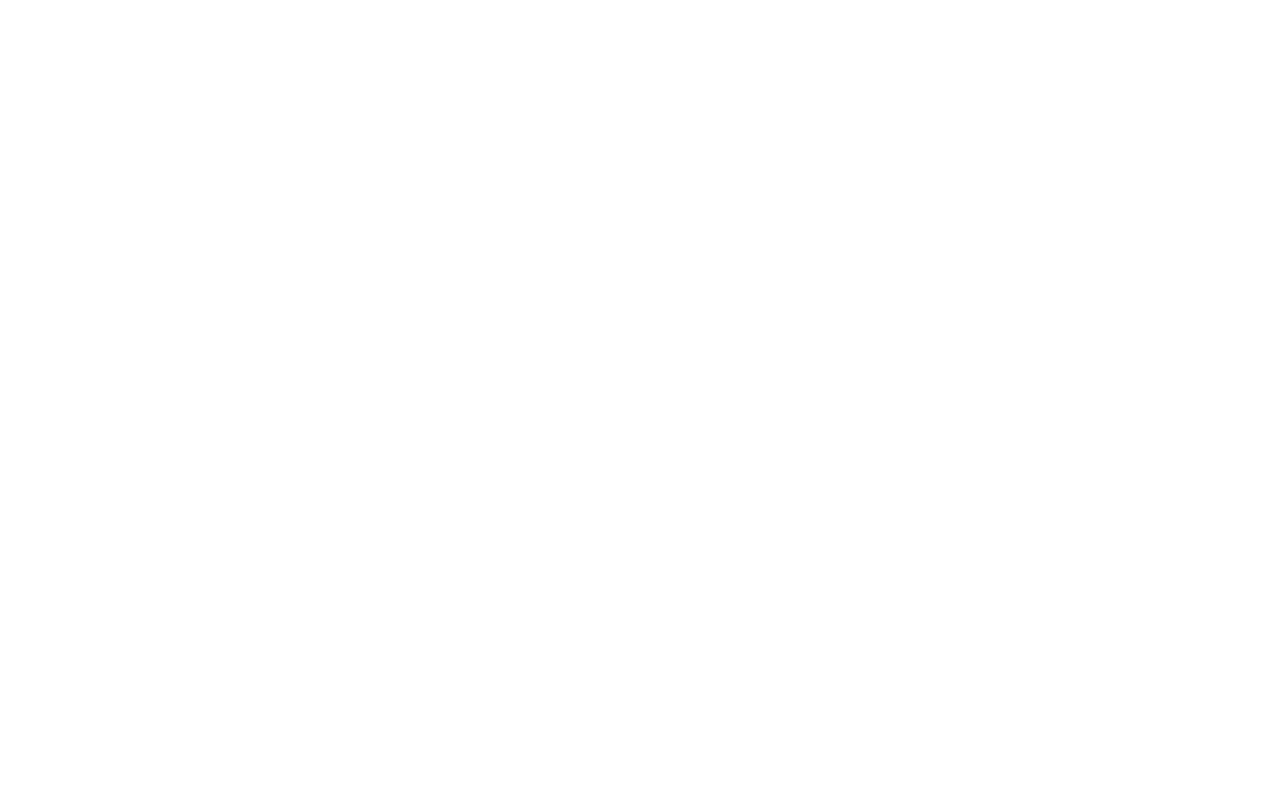
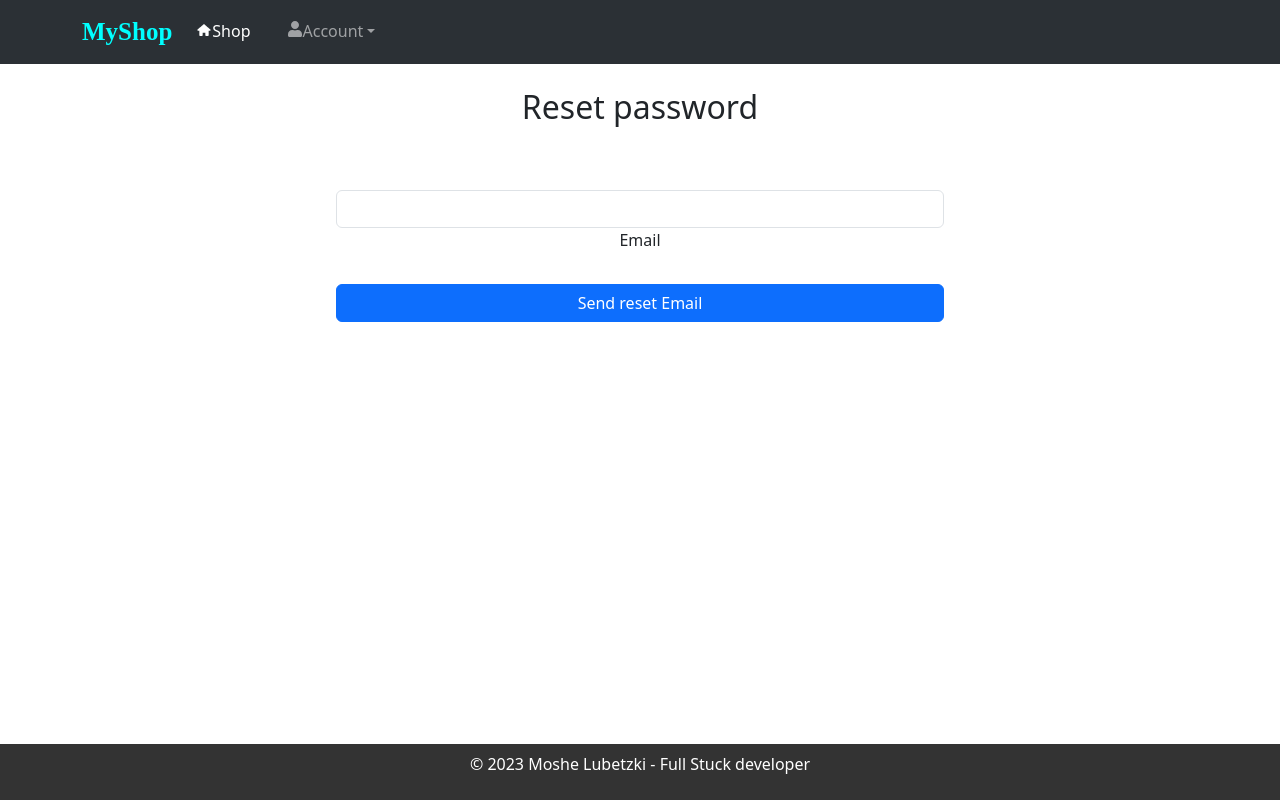
Before and after one commit to MosheL2680/react_supermarket, a React (Create React App) app: page /resetpass in a window 1280 px wide. Before the commit this address had no page. Built offline with nearby package versions, Linux system fonts and the light colour scheme.

Commit message:
send reset mail

```diff
--- a/src/App.js
+++ b/src/App.js
@@ -6,16 +6,28 @@ import '../node_modules/bootstrap/dist/css/bootstrap.min.css'
 import { ToastContainer } from 'react-toastify';
 import 'react-toastify/dist/ReactToastify.css'
 import Footer from './components/Footer';
+import React, { useEffect, useState } from 'react';
 
 function App() {
+  const [user, setuser] = useState('user')
+  const token = sessionStorage.getItem('token')
+  const tokenData = { "Content-Type": "application/json", "Authorization": "Bearer " + token, }
+  useEffect(() => {
+    token && 'user' && setuser(JSON.parse(atob(token.split('.')[1])).username)
+  }, [])
+
   return (
-    <div className='App'>
-      <NavBar/>
-      <Outlet />
-      <ToastContainer />
-      <Footer/>
-    </div>
+    <Context.Provider value={{ uservalue: [user, setuser], tokenvalue: [tokenData] }}>
+      <div className='App'>
+        <NavBar />
+        <Outlet />
+        <ToastContainer />
+        <Footer />
+      </div>
+    </Context.Provider>
   );
 }
 
 export default App;
+
+export const Context = React.createContext()
--- a/src/Footer.css
+++ b/src/Footer.css
@@ -5,6 +5,6 @@
     width: 100%;
     background-color: #333;
     color: #fff;
-    padding: 10px;
+    padding: 8px;
     text-align: center;
   }
--- a/src/components/Cart.js
+++ b/src/components/Cart.js
@@ -1,19 +1,18 @@
 import axios from 'axios'
-import React, { useState } from 'react'
+import React, { useContext } from 'react'
 import { Button, CardSubtitle, CardText, ListGroup } from 'react-bootstrap'
 import { toast } from 'react-toastify'
 import { FontAwesomeIcon } from '@fortawesome/react-fontawesome';
 import { faShoppingCart } from '@fortawesome/free-solid-svg-icons'
 import Pay from './PayPal';
+import { Context } from '../App';
 
 
 const Cart = (props) => {
     const SERVER = 'https://super-django-1.onrender.com'
-    const token = sessionStorage.getItem('token')
-    const tokenData = {
-        "Content-Type": "application/json",
-        "Authorization": "Bearer " + token,
-    }
+    const {tokenvalue} = useContext(Context)
+    const [tokenData] = tokenvalue
+
 
     const CheckOut = () => {
         if (props.cart.length === 0) {
@@ -43,7 +42,7 @@ const Cart = (props) => {
     if (props.paynow) {
         return (
             <div>
-                <Pay />
+                <Pay total={props.total} />
                 <Button onClick={() => props.setpaynow(false)}>Exit</Button>
             </div>
         );
@@ -52,8 +51,8 @@ const Cart = (props) => {
         <div>
             <div style={{ display: 'flex', backgroundColor: 'rgb(100, 202, 202)', padding: '10px', alignItems: 'center' }}>
                 <FontAwesomeIcon icon={faShoppingCart} style={{ fontSize: '2em' }} />
-                <h3 style={{ marginLeft: '10px', fontSize: '1.5em' }}>Your cart</h3>
-                <Button style={{ marginLeft: 'auto', fontSize: '1.2em' }} onClick={() => CheckOut()}>{'CheckOut   '}{props.total}$</Button>
+                <h3 style={{ marginLeft: '10px', fontSize: '1.5em' }}>Your cart ({props.cart.length})</h3>
+                <Button className='bg-success' style={{ marginLeft: 'auto', fontSize: '1.2em' }} onClick={() => CheckOut()}>{'CheckOut '}${props.total}</Button>
             </div>
 
             <ListGroup>
--- a/src/components/Categories.js
+++ b/src/components/Categories.js
@@ -27,7 +27,7 @@ const Categories = () => {
 
 
     return (
-        <>
+        <div style={{marginLeft:'12px'}}>
             <Nav variant="tabs" defaultActiveKey="/home">
                 <Nav.Item >
                     <Nav.Link
@@ -66,9 +66,9 @@ const Categories = () => {
                 )}
             </Nav>
             <br />
-            {loading && <Spinner animation="grow" variant="primary" />}
+            {loading && <Spinner style={{position:'absolute', left:'10px'}} animation="grow" variant="primary" />}
             <Outlet />
-        </>
+        </div>
     )
 }
 
--- a/src/components/Login.js
+++ b/src/components/Login.js
@@ -1,14 +1,17 @@
-import React, { useEffect, useState } from 'react';
+import React, { useContext, useEffect, useState } from 'react';
 import { MDBContainer, MDBInput, MDBBtn } from 'mdb-react-ui-kit';
 import { Link, useNavigate } from 'react-router-dom';
 import axios from 'axios';
 import { toast } from 'react-toastify';
 import { FaSignOutAlt } from 'react-icons/fa';
+import { Context } from '../App';
 
 const Login = () => {
     const [uName, setuName] = useState("");
     const [pwd, setpwd] = useState("");
     const [token, settoken] = useState("");
+    const {uservalue} = useContext(Context)
+    const [user, setuser] = uservalue
     const navigate = useNavigate();
     const SERVER = "https://super-django-1.onrender.com/"
 
@@ -27,9 +30,12 @@ const Login = () => {
         toast.promise(
             axios.post(SERVER + 'login/', { username: uName, password: pwd })
                 .then(res => {
-                    settoken(res.data.access);
-                    sessionStorage.setItem('token', res.data.access);
-                    toast.success('you are logged in now')
+                    const tempToken = res.data.access
+                    settoken(tempToken);
+                    sessionStorage.setItem('token', tempToken);
+                    const object = JSON.parse(atob(tempToken.split('.')[1]))
+                    setuser(object.username)
+                    toast.success(`you are logged in now`)
                     navigate('/');
                 })
                 .catch((error) => {
@@ -41,15 +47,20 @@ const Login = () => {
 
     const LogOut = () => {
         axios.get(SERVER + 'logout/').then(
-            sessionStorage.removeItem('token'), // Clear the token from session storage
+            sessionStorage.removeItem('token'),
+            setuser('user'),
             toast(`You've been logged out. Goodbye:)`),
             navigate('/')
         )
     }
 
+    const goToReset = () => {
+        navigate('/resetpass')
+    }
+
     if (token !== "") {
         return <div>
-            <h1>You're already logged in</h1>
+            <h1>You're logged in {user}</h1>
             <Link to={'/categories'}>back to shop</Link>
             <br /><br />
             <MDBBtn onClick={() => LogOut()}><FaSignOutAlt /> Log Out</MDBBtn>
@@ -64,7 +75,7 @@ const Login = () => {
                 <MDBInput wrapperClass='mb-4' label='Password' id='form2' type='password' onChange={(e) => setpwd(e.target.value)} />
 
                 <div className="d-flex justify-content-between mx-3 mb-4">
-                    <a href="!#">Forgot password?</a>
+                    <Link onClick={()=>goToReset()}>Forgot password?</Link>
                 </div>
 
                 <MDBBtn className="mb-4" onClick={doLogin}>Sign in</MDBBtn>
--- a/src/components/NavBar.js
+++ b/src/components/NavBar.js
@@ -1,26 +1,30 @@
-import React from 'react';
+import React, { useContext } from 'react';
 import { Container, Nav, NavDropdown, Navbar } from 'react-bootstrap';
 import { Link } from 'react-router-dom';
 import { FaSignInAlt, FaUserPlus, FaUser } from 'react-icons/fa';
+import { TiHome } from "react-icons/ti";
 import '../App.css'
+import { Context } from '../App';
 
 
 
 const NavBar = () => {
+    const { uservalue } = useContext(Context)
+    const [user] = uservalue
     return (
         <Navbar bg="dark" data-bs-theme="dark" expand="lg" className="bg-body-tertiary">
             <Container>
-                <Navbar.Brand style={{ color: 'aqua', fontSize: '30px', fontFamily: '-moz-initial' }}>MyShop</Navbar.Brand>
+                <Navbar.Brand style={{ color: 'aqua', fontSize: '25px', fontFamily: '-moz-initial', fontWeight: 'bolder' }}>MyShop</Navbar.Brand>
                 <Navbar.Toggle aria-controls="basic-navbar-nav" />
                 <Navbar.Collapse id="basic-navbar-nav">
                     <Nav className="me-auto">
-                        <Nav.Link as={Link} to="/categories" style={{ color: 'white', marginRight: '20px' }}>
+                        <Nav.Link as={Link} to="/categories" style={{ color: 'white', marginRight: '20px' }}><TiHome style={{ marginBottom: '5px' }} />
                             Shop
                         </Nav.Link>
-                        <NavDropdown title={<span><FaUser style={{ marginBottom: '8px' }} /> Account</span>}>
+                        <NavDropdown title={<span><FaUser style={{ marginBottom: '8px' }} />{user === 'user' ? 'Account' : user}</span>}>
                             <NavDropdown.Item>
                                 <Link to="/login">
-                                    <FaSignInAlt style={{ marginRight: '5px' }} /> Login
+                                    <FaSignInAlt style={{ marginRight: '5px' }} /> {user === 'user'? 'LogIn': 'LogOut'}
                                 </Link>
                             </NavDropdown.Item>
                             <NavDropdown.Item>
--- a/src/components/PayPal.js
+++ b/src/components/PayPal.js
@@ -14,7 +14,7 @@ const Pay = () => {
       purchase_units: [
         {
           amount: {
-            value: '10.00', // Replace with the amount you want to charge
+            value: 10 // Replace with the amount you want to charge
           },
         },
       ],
--- a/src/components/ProdDisp.js
+++ b/src/components/ProdDisp.js
@@ -6,7 +6,7 @@ import Card from 'react-bootstrap/Card';
 const ProdDisp = (props) => {
     const SERVER = 'https://super-django-1.onrender.com'
     return (
-        <Card style={{ width: '18rem', margin:'10px' }}>
+        <Card style={{ width: '18rem', margin:'10px', textAlign:'center' }}>
             <Card.Img style={{height:'250px'}} variant="top" src={SERVER+props.prod.img} />
             <Card.Body>
                 <Card.Title>{props.prod.desc}</Card.Title>
--- a/src/components/Products.js
+++ b/src/components/Products.js
@@ -66,7 +66,7 @@ const Products = (props) => {
                 </Row>
             </div>
             <div style={{ borderLeft: '1px solid grey', height: '100hv', margin: '0 10px' }}></div>
-            <div style={{ width: '350px' }}>
+            <div style={{ width: '400px' }}>
                 <Cart cart={cart} total={total} setcart={setcart} setclearCart={setclearCart} buy={buy} Toast={props.Toast} setpaynow={setpaynow} paynow={paynow} />
             </div>
         </div>
--- a/src/components/Register.js
+++ b/src/components/Register.js
@@ -34,7 +34,7 @@ const Register = () => {
 
 
   return (
-    <>
+    <div style={{textAlign:'center'}}>
       <br /><h2>Sign Up</h2>
       <MDBContainer className="p-3 my-5 d-flex flex-column w-50">
         <MDBInput wrapperClass='mb-4' label='Username' id='form1' type='text' onChange={(e) => setuName(e.target.value)} />
@@ -44,7 +44,7 @@ const Register = () => {
         <MDBBtn className="mb-4" onClick={() => doRegister()}>Sign Up</MDBBtn>
 
       </MDBContainer>
-    </>
+    </div>
   );
 }
 
--- /dev/null
+++ b/src/components/ResetPass.js
@@ -0,0 +1,42 @@
+import axios from 'axios';
+import { MDBBtn, MDBContainer, MDBInput } from 'mdb-react-ui-kit';
+import React, { useState } from 'react'
+import { toast } from 'react-toastify';
+
+const ResetPass = () => {
+    const [Email, setEmail] = useState("")
+    const SERVER = 'https://super-django-1.onrender.com/'
+
+    const reset = () => {
+        if (!Email) {
+            toast.error('Please enter your email');
+            return;
+        }
+        toast.promise(
+            axios.post(SERVER + 'forgotpass', { email: Email })
+                .then(res => {
+                    toast.success('We sent you a reset link to yuor email')
+                })
+                .catch((error) => {
+                    toast.error(`some error - validation not implemented yet`)
+                }),
+            { pending: 'Proccessing...' }
+        )
+    }
+
+
+
+    return (
+        <div style={{ textAlign: 'center' }}>
+            <br /><h2>Reset password</h2>
+            <MDBContainer className="p-3 my-5 d-flex flex-column w-50">
+                <MDBInput wrapperClass='mb-4' label='Email' id='form3' type='email' onChange={(e) => setEmail(e.target.value)} />
+
+                <MDBBtn className="mb-4" onClick={() => reset()}>Send reset Email</MDBBtn>
+
+            </MDBContainer>
+        </div>
+    );
+}
+
+export default ResetPass
--- a/src/index.js
+++ b/src/index.js
@@ -11,6 +11,7 @@ import Products from './components/Products';
 import { ThemeProvider } from 'react-bootstrap';
 import History from './components/History';
 import Welcome from './components/Welcome';
+import ResetPass from './components/ResetPass';
 
 
 const root = ReactDOM.createRoot(document.getElementById('root'))
@@ -29,6 +30,7 @@ root.render(
             </Route>
             <Route path='/login' element={<Login />} />
             <Route path='/register' element={<Register />} />
+            <Route path='/resetpass' element={<ResetPass />} />
           </Route>
         </Routes>
       </BrowserRouter>
```
